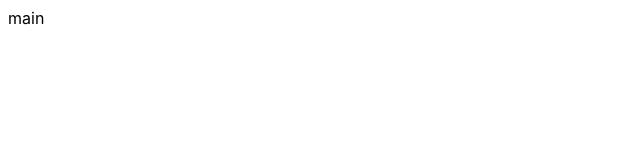
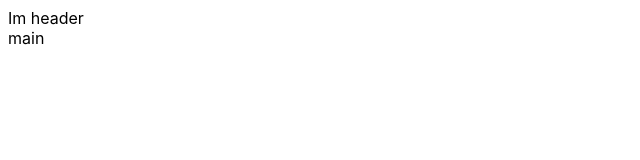
Before and after one commit to jaekwanAHN/resume, a Next.js app: page / in a window 1280 px wide. Shown: the top 160 px of the page, without its empty margins (0-640 px from the left). Built offline with nearby package versions, Linux system fonts and the light colour scheme.

Commit message:
Feat: header 컴포넌트 생성

```diff
--- /dev/null
+++ b/src/app/components/header.tsx
@@ -0,0 +1,5 @@
+export const Header = () => {
+  return <div>Im header</div>;
+};
+
+export default Header;
--- a/src/app/page.tsx
+++ b/src/app/page.tsx
@@ -1,3 +1,10 @@
+import Header from '@/app/components/header';
+
 export default function Home() {
-  return <main>main</main>;
+  return (
+    <main>
+      <Header />
+      main
+    </main>
+  );
 }
```
